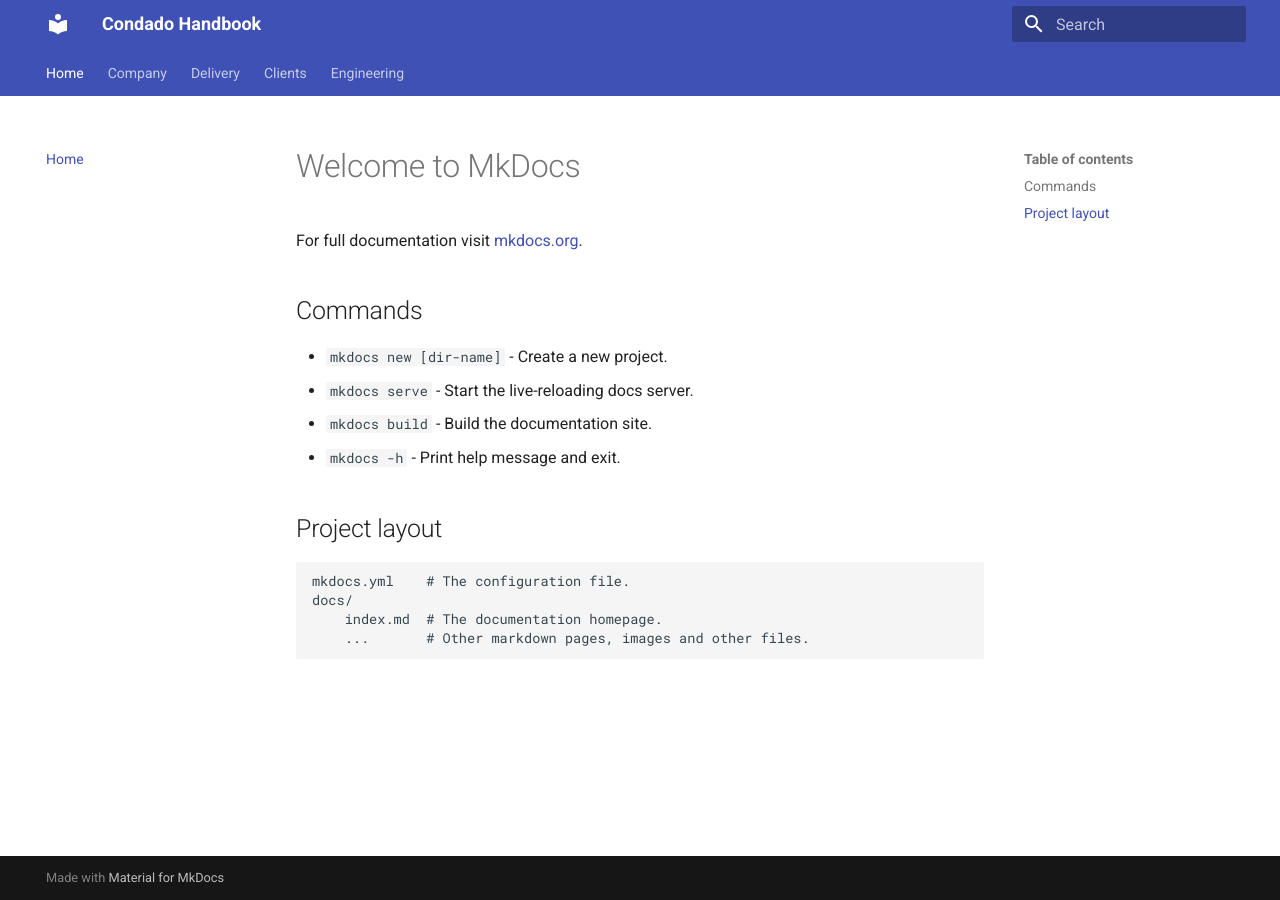
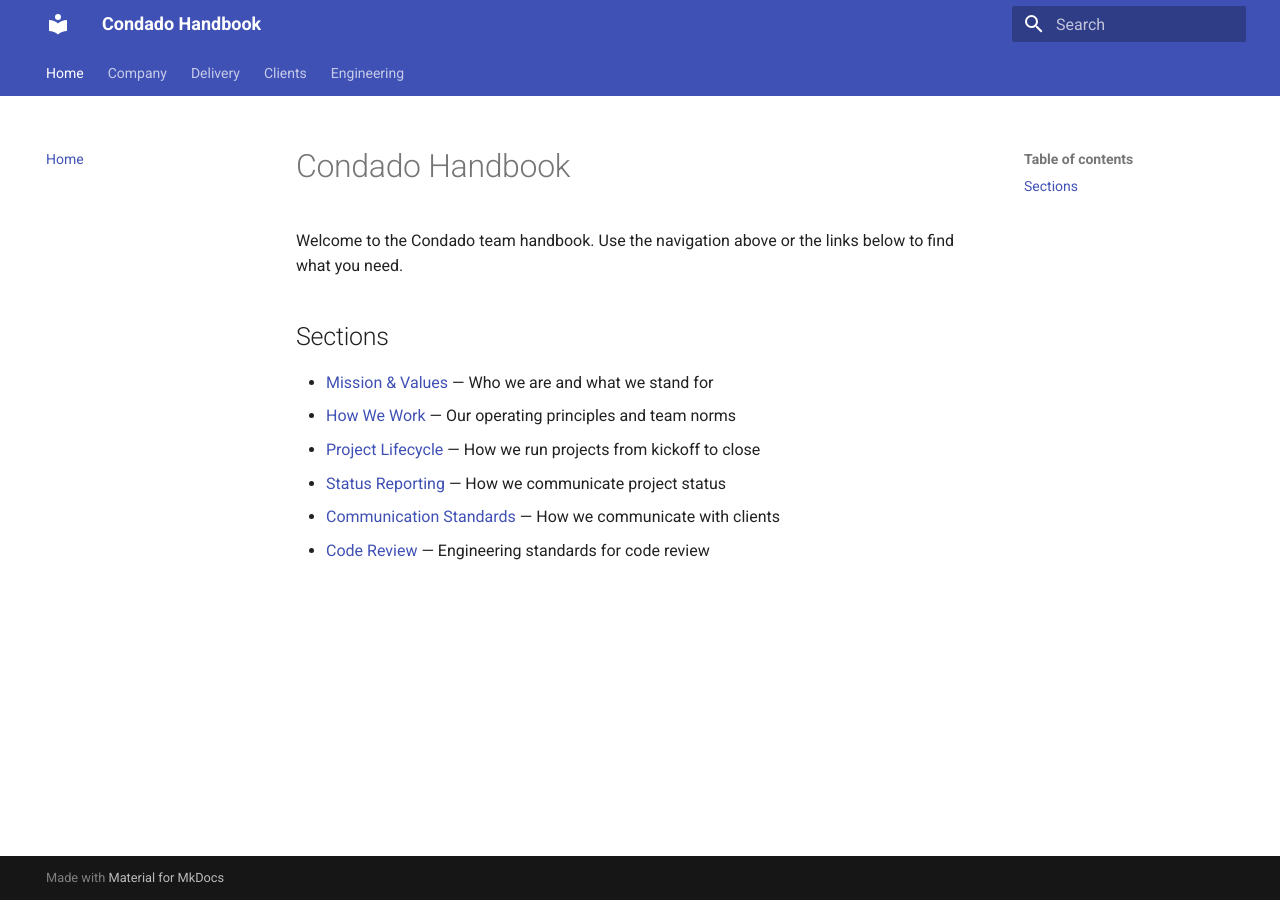
Before and after one commit to dynomisaac-welch/Handbook, an MkDocs documentation site: the page built from docs/index.md, in a window 1280 px wide. Built offline with MkDocs 1.6.1 and Material for MkDocs 9.7.7, drawn with Linux system fonts in a browser that asks for light colours.

Commit message:
Update home page with links to all handbook sections

```diff
--- a/docs/index.md
+++ b/docs/index.md
@@ -1,17 +1,12 @@
-# Welcome to MkDocs
+# Condado Handbook
 
-For full documentation visit [mkdocs.org](https://www.mkdocs.org).
+Welcome to the Condado team handbook. Use the navigation above or the links below to find what you need.
 
-## Commands
+## Sections
 
-* `mkdocs new [dir-name]` - Create a new project.
-* `mkdocs serve` - Start the live-reloading docs server.
-* `mkdocs build` - Build the documentation site.
-* `mkdocs -h` - Print help message and exit.
-
-## Project layout
-
-    mkdocs.yml    # The configuration file.
-    docs/
-        index.md  # The documentation homepage.
-        ...       # Other markdown pages, images and other files.
+- [Mission & Values](company/values.md) — Who we are and what we stand for
+- [How We Work](company/how-we-work.md) — Our operating principles and team norms
+- [Project Lifecycle](delivery/project-lifecycle.md) — How we run projects from kickoff to close
+- [Status Reporting](delivery/status-reporting.md) — How we communicate project status
+- [Communication Standards](clients/communication.md) — How we communicate with clients
+- [Code Review](engineering/code-review.md) — Engineering standards for code review
```
